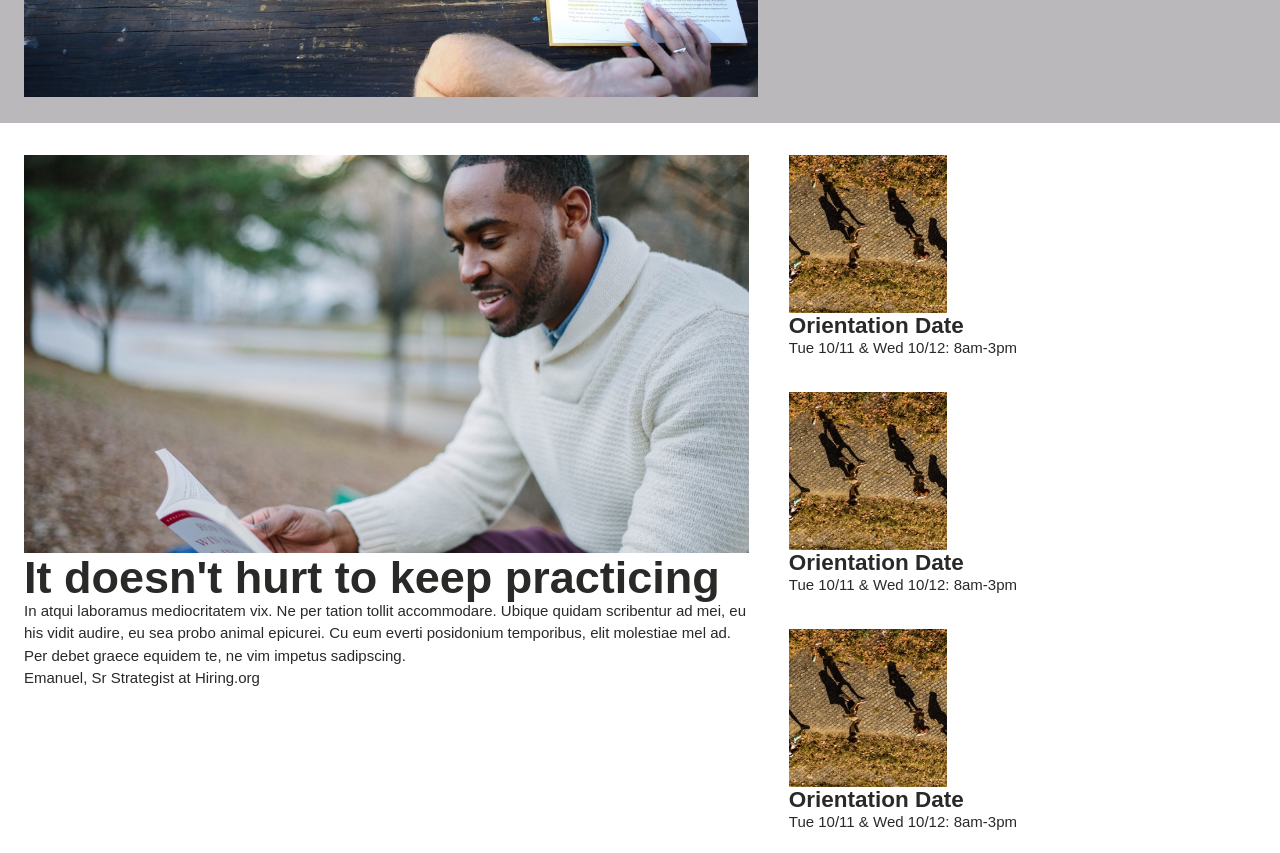
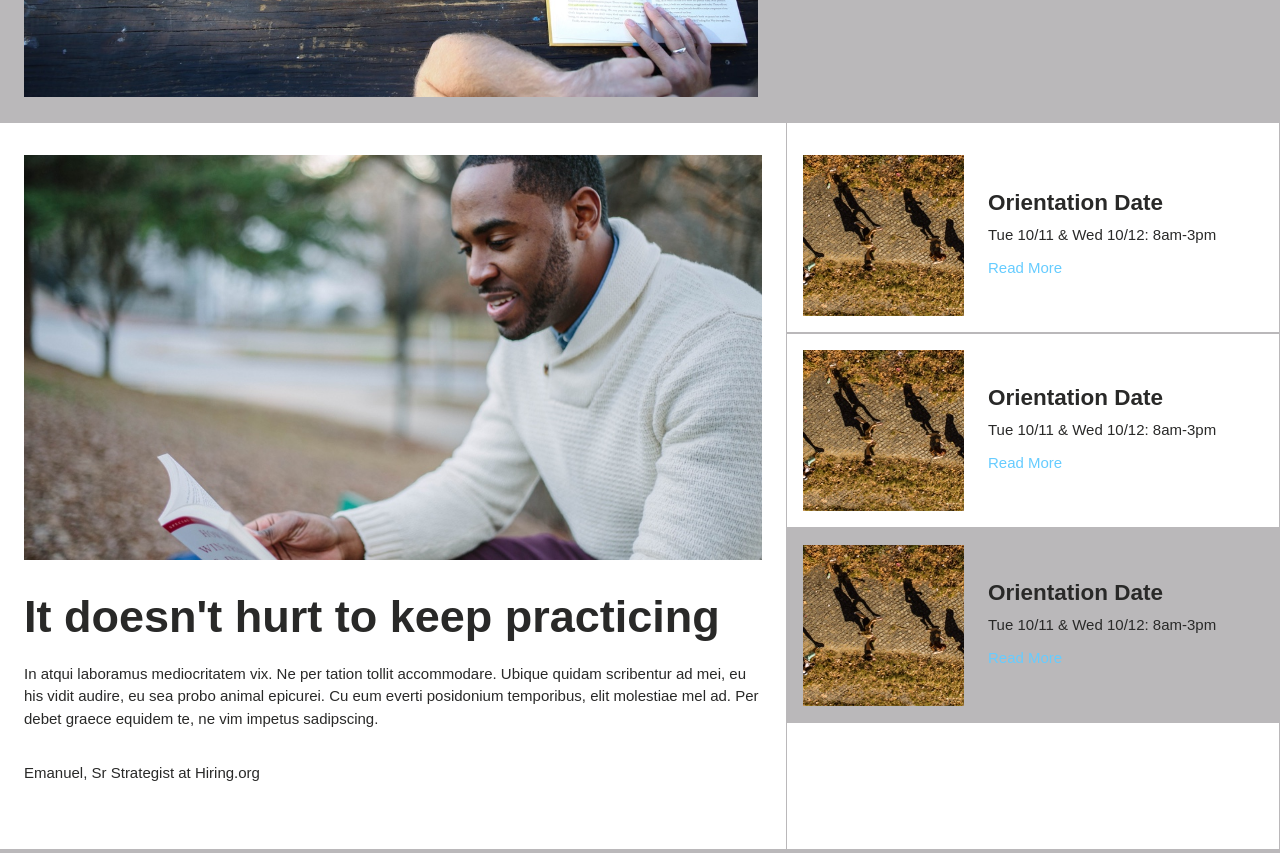
Before and after one commit to llkaplan/Colmar-Academy, a plain HTML site: page index.html in a window 1280 px wide. Shown: the part 540-1393 px from the top of the page. Drawn offline with Linux system fonts and the light colour scheme.

Commit message:
Finished with div 2

```diff
--- a/Resources/css/style.css
+++ b/Resources/css/style.css
@@ -103,34 +103,71 @@ nav .rightNav ul li {
 
 .content {
   display: flex;
-  padding:32px 24px;
 }
 
 .content .ImageText {
   width: 60%;
-  padding-right: 24px;
+  padding:32px 24px;
 }
 
 .content .ImageText img {
   width: 100%;
 }
 
+.content .ImageText h1 {
+  padding-top: 32px;
+  padding-bottom: 24px;
+}
+.content .ImageText .smallText {
+  padding-top: 32px;
+  padding-bottom: 32px;
+}
+
 .content .contentMenuOptions {
+  border-left: 1px solid #BAB8BA;
+  border-right: 1px solid #BAB8BA;
   width: 40%;
 }
+
 .content .contentMenuOptions .item {
+  display: flex;
+  align-items: center;
   padding: 16px;
+  border-top: 1px solid #BAB8BA;
+  border-bottom: 1px solid #BAB8BA;
 }
 
 .content .contentMenuOptions .item:nth-child(1) {
-  padding-top: 0px;
+  border-top: 0px;
+  padding-top: 32px;
 }
+
+.content .contentMenuOptions .item:nth-child(3) {
+  background-color: #BAB8BA;
+}
+
 
 .content .contentMenuOptions .item img {
   width: 35%;
 }
+
 .content .contentMenuOptions .item .menuItemText {
   width: 60%;
+  padding-left: 24px;
+}
+.content .contentMenuOptions .item .menuItemText p {
+  padding-top: 10px;
+  padding-bottom: 10px;
+}
+
+.content .contentMenuOptions .item .menuItemText .readMoreLink {
+  color: #66ccff;
+  padding: 0px;
+}
+
+.content .contentMenuOptions .item .blank {
+  height: 32px;
+  width: 100%;
 }
 
 /*Body Div 3 */
--- a/index.html
+++ b/index.html
@@ -50,6 +50,7 @@
           <div class="menuItemText">
             <h3>Orientation Date</h3>
             <p>Tue 10/11 &amp; Wed 10/12: 8am-3pm</p>
+            <p class="readMoreLink">Read More</p>
           </div>
         </div>
         <div class="item">
@@ -57,6 +58,7 @@
           <div class="menuItemText">
             <h3>Orientation Date</h3>
             <p>Tue 10/11 &amp; Wed 10/12: 8am-3pm</p>
+            <p class="readMoreLink">Read More</p>
           </div>
         </div>
         <div class="item">
@@ -64,9 +66,10 @@
           <div class="menuItemText">
             <h3>Orientation Date</h3>
             <p>Tue 10/11 &amp; Wed 10/12: 8am-3pm</p>
+            <p class="readMoreLink">Read More</p>
           </div>
-          <div class="blank">
-          </div>
+        </div>
+        <div class="blank">
         </div>
       </div>
     </div>
```
